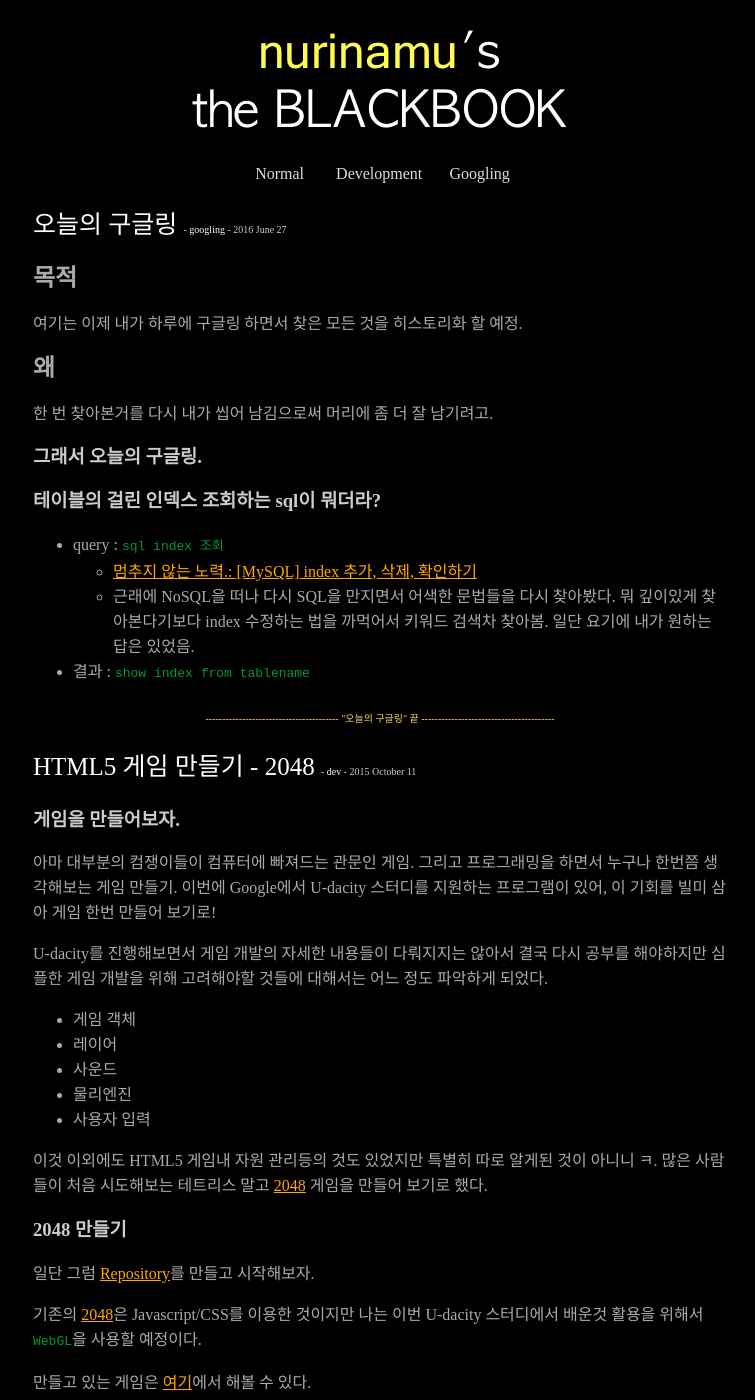
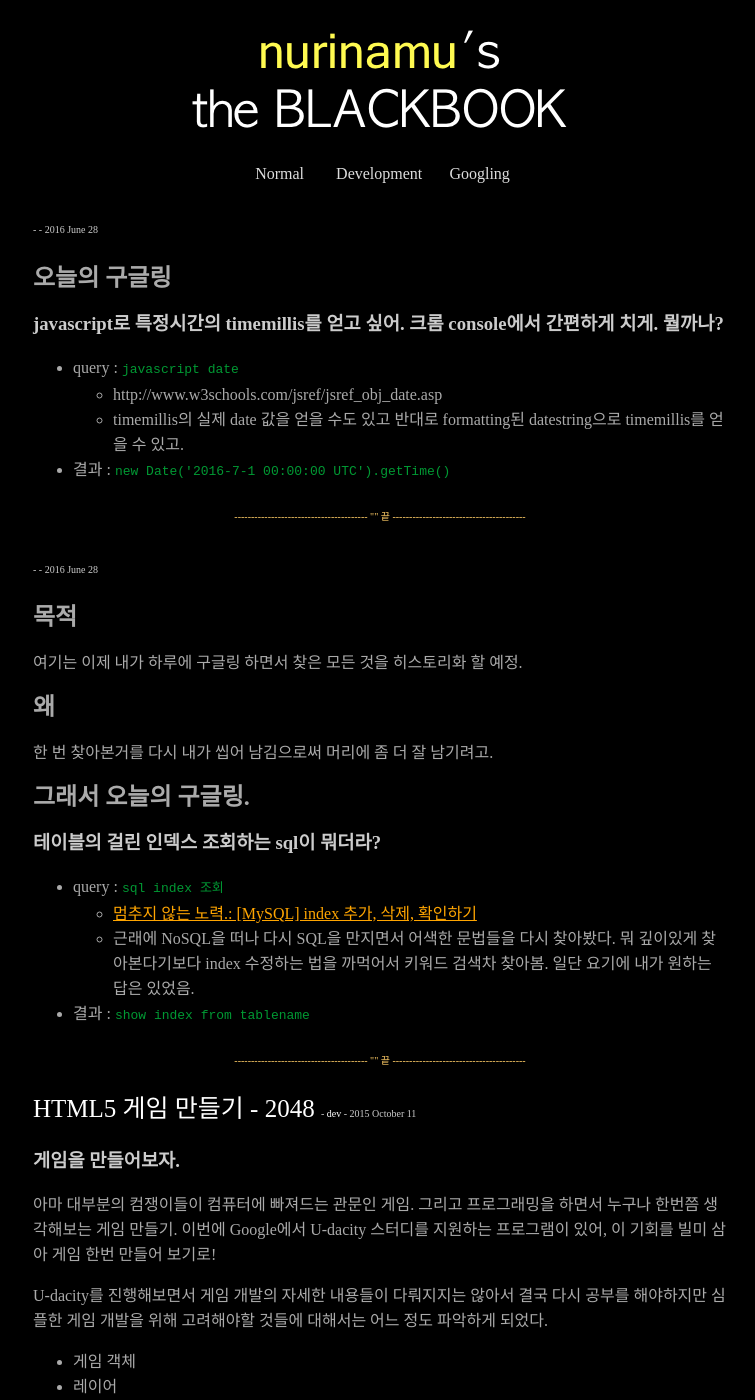
Before and after one commit to nurinamu/nurinamu.github.io, a Jekyll site: the page built from index.html, in a window 1280 px wide and 1400 px high. Shown: the whole window, without its empty margins (260-1015 px from the left). Built offline with Jekyll 4.4.1, drawn with Linux system fonts in a browser that asks for light colours.

Commit message:
오늘의 구글링 업데이트

```diff
--- /dev/null
+++ b/_posts/googling/2016-06-28-googling.md
@@ -0,0 +1,13 @@
+---
+title : [20160628] 오늘의 구글링
+layout : default
+category : googling
+---
+
+## 오늘의 구글링
+
+### javascript로 특정시간의 timemillis를 얻고 싶어. 크롬 console에서 간편하게 치게. 뭘까나?
+- query : `javascript date`
+  - http://www.w3schools.com/jsref/jsref_obj_date.asp
+  - timemillis의 실제 date 값을 얻을 수도 있고 반대로 formatting된 datestring으로 timemillis를 얻을 수 있고.
+- 결과 : `new Date('2016-7-1 00:00:00 UTC').getTime()`
```
Also changed, not shown: _posts/googling/2016-06-27-googling.md (+2 -2 lines).
